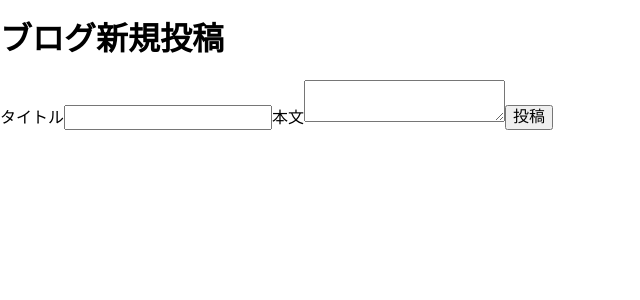
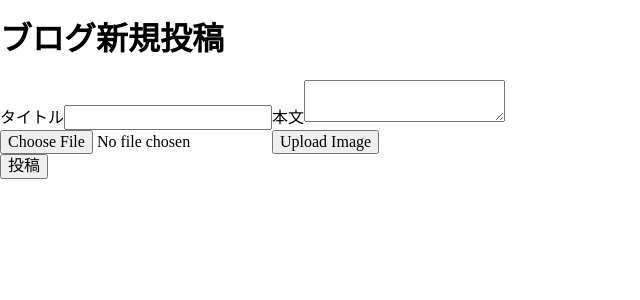
Before and after one commit to komaku-program/blog_client, a Next.js app: page /create-post in a window 1280 px wide. Shown: the top 300 px of the page, without its empty margins (0-640 px from the left). Built offline with nearby package versions, Linux system fonts and the light colour scheme.

Commit message:
edit ImageUploadForm

```diff
--- a/src/components/ImageUploadForm/index.tsx
+++ b/src/components/ImageUploadForm/index.tsx
@@ -1,23 +1,49 @@
-import React, { useState } from "react";
+import React, { ChangeEvent, useState } from "react";
 import axios from "axios";
 
-const ImageUploadForm = () => {
-  const [selectedImage, setSelectedImage] = useState(null);
+type ImageUploadFormProps = {
+  setThumbnailUrl: (url: string) => void;
+};
 
-  const handleImageChange = (event) => {
-    setSelectedImage(event.target.files[0]);
+const ImageUploadForm = ({ setThumbnailUrl }: ImageUploadFormProps) => {
+  const [selectedImage, setSelectedImage] = useState<File | null>(null);
+
+  const handleImageChange = (e: ChangeEvent<HTMLInputElement>) => {
+    const selectedFile = e.target.files && e.target.files[0];
+
+    if (!selectedFile) {
+      return;
+    }
+
+    if (
+      !selectedImage ||
+      window.confirm("既に選択された画像を上書きしますか？")
+    ) {
+      setSelectedImage(selectedFile);
+    }
   };
 
   const handleUpload = async () => {
+    if (!selectedImage) {
+      return;
+    }
+
     const formData = new FormData();
     formData.append("image", selectedImage);
 
     try {
-      const response = await axios.post("/api/upload", formData, {
-        headers: {
-          "Content-Type": "multipart/form-data",
-        },
-      });
+      const response = await axios.post(
+        "http://localhost:3001/api/v1/uploads",
+        formData,
+        {
+          headers: {
+            "Content-Type": "multipart/form-data",
+          },
+        }
+      );
+
+      setThumbnailUrl(response.data.thumbnailUrl);
+
       console.log("Image uploaded:", response.data);
     } catch (error) {
       console.error("Image upload error:", error);
@@ -25,10 +51,10 @@ const ImageUploadForm = () => {
   };
 
   return (
-    <div>
+    <form action="http://localhost:3001/api/v1/uploads" method="post">
       <input type="file" accept="image/*" onChange={handleImageChange} />
       <button onClick={handleUpload}>Upload Image</button>
-    </div>
+    </form>
   );
 };
 
--- a/src/pages/create-post.tsx
+++ b/src/pages/create-post.tsx
@@ -1,11 +1,12 @@
 import axios from "axios";
 import { useRouter } from "next/router";
 import React, { ChangeEvent, FormEvent, useState } from "react";
+import ImageUploadForm from "@/components/ImageUploadForm/index";
 
 const CreatePost = () => {
-  // 後日UseFormなるものを追加予定
   const [title, setTitle] = useState("");
   const [content, setContent] = useState("");
+  const [thumbnailUrl, setThumbnailUrl] = useState("");
   const router = useRouter();
 
   const handleSubmit = async (e: FormEvent) => {
@@ -15,6 +16,7 @@ const CreatePost = () => {
       await axios.post("http://localhost:3001/api/v1/posts", {
         title: title,
         content: content,
+        thumbnailUrl: thumbnailUrl, // サムネイル画像の URL を使って投稿
       });
 
       router.push("/");
@@ -40,7 +42,7 @@ const CreatePost = () => {
             setContent(e.target.value)
           }
         />
-
+        <ImageUploadForm setThumbnailUrl={setThumbnailUrl} />
         <button type="submit">投稿</button>
       </form>
     </div>
```
